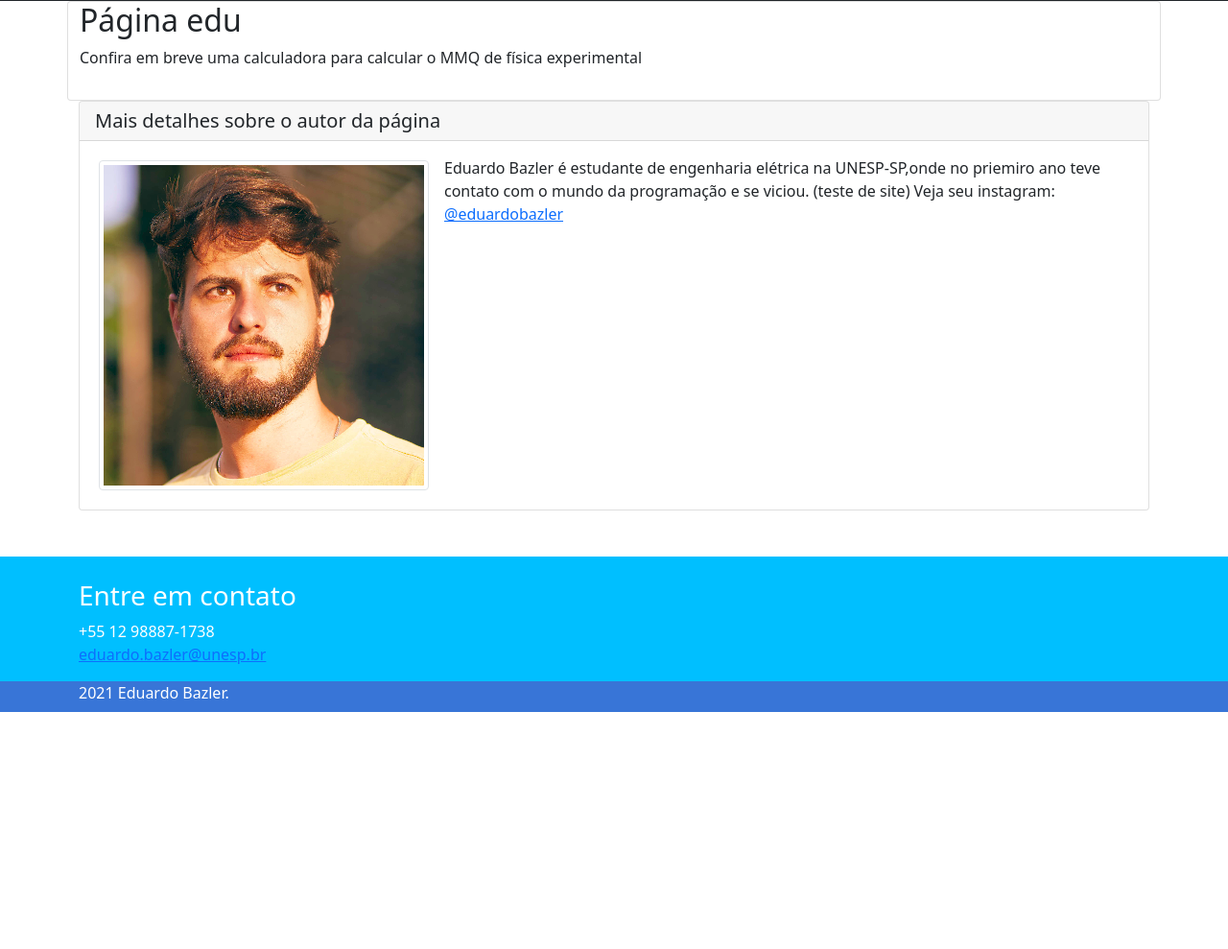
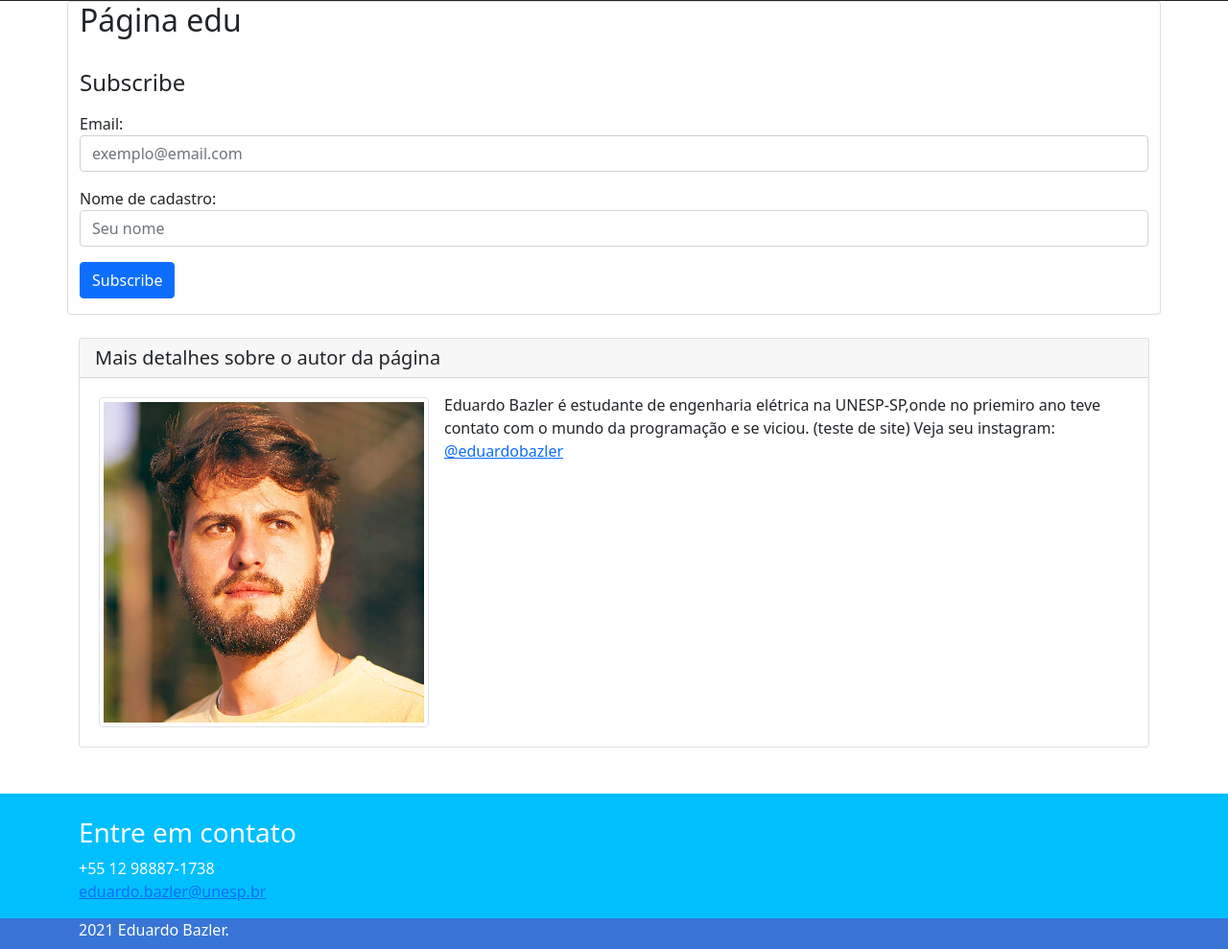
Before and after one commit to eduardobazler/django-curso, a Django app: template pypro/base/templates/base/home.html in a window 1280 px wide. Shown: the part 55-1044 px from the top of the page at 96% size. Before the commit the page ends 797 px from the top, so only its background shows below. Run offline with Django 3.2, Linux system fonts and the light colour scheme; the template is opened without the code that fills it, so the values that code supplies are empty; some libraries are stand-ins or nearby versions.

Commit message:
lista de espera configurada

```diff
--- a/pypro/base/templates/base/home.html
+++ b/pypro/base/templates/base/home.html
@@ -43,14 +43,36 @@
 				<h2>
 					Página edu
 				</h2>
-				<p>
-					Confira em breve uma calculadora para calcular o MMQ de física experimental
-				</p>
+                <h4 class="mt-4">Subscribe</h4>
+                      <form action="https://unesp.us6.list-manage.com/subscribe/post?u=68b09b1c2a94e5ea8b9c90537&amp;id=4a99b07f18"
+                            method="post" id="mc-embedded-subscribe-form" name="mc-embedded-subscribe-form"
+                            class="validate" target="_blank" novalidate>
+                      <div class="form-row align-items-center mt-2">
+                        <div class="col-auto">
+                          <label class="sr-only" for="mce-EMAIL">Email: </label>
+                          <input type="email" value="" name="EMAIL" class="form-control required" id="mce-EMAIL" placeholder="exemplo@email.com">
+                        </div>
+                          <div class="col-auto mt-3">
+                          <label class="sr-only" for="mce-FNAME" >Nome de cadastro:</label>
+                          <input type="text" value="" name="FNAME" class="form-control" id="mce-FNAME" placeholder="Seu nome">
+                            </div>
+                          <!-- real people should not fill this in and expect good things - do not remove this or risk form bot signups-->
+                        <div style="position: absolute; left: -5000px;" aria-hidden="true"><input type="text" name="b_68b09b1c2a94e5ea8b9c90537_4a99b07f18" tabindex="-1" value=""></div>
+
+
+                        <div class="col-auto mt-3">
+                          <input type="submit" value="Subscribe" name="subscribe" id="mc-embedded-subscribe"
+                                 class="btn btn-primary">
+                        </div>
+                      </div>
+                    </form>
+
 				</p>
 			</div>
 		</div>
 	</div>
-  <div class='container'>
+
+  <div class='container mt-4'>
 	<div class="row">
 		<div class="col-md-12">
 			<div class="card">
```
